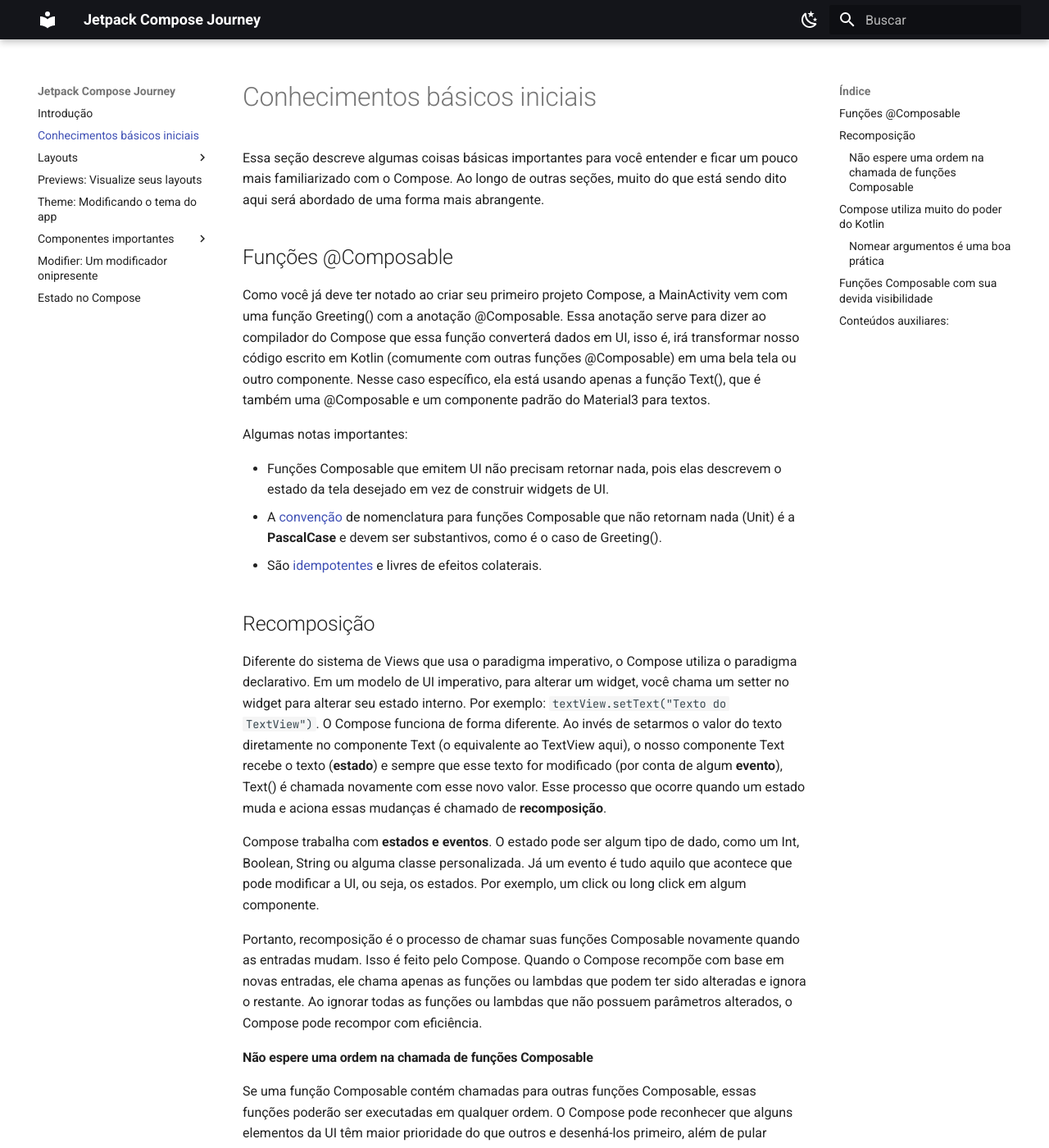
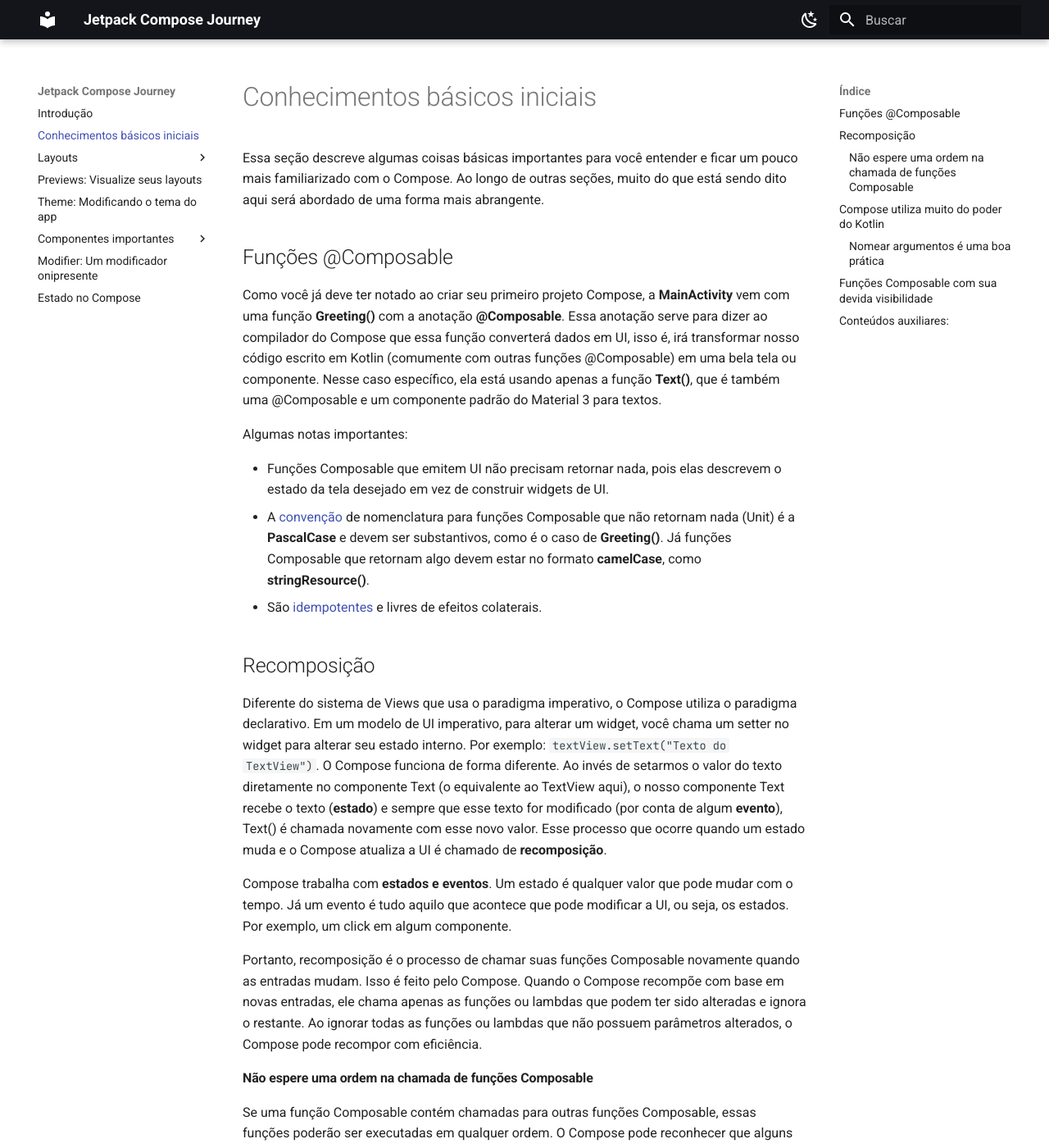
Before and after one commit to jsericksk/Jetpack-Compose-Journey, an MkDocs documentation site: the page built from docs/basic.md, in a window 1280 px wide and 1400 px high. Shown: the whole window at 82% size. Built offline with MkDocs 1.6.1 and Material for MkDocs 9.7.7, drawn with Linux system fonts in a browser that asks for light colours; emoji names are drawn with the system emoji font; some of the changed text lies outside the part shown.

Commit message:
basic.md atualizado

````diff
--- a/docs/basic.md
+++ b/docs/basic.md
@@ -4,25 +4,25 @@
 
 ## Funções @Composable
 
-Como você já deve ter notado ao criar seu primeiro projeto Compose, a MainActivity vem com uma função Greeting() com a anotação @Composable. Essa anotação serve para dizer ao compilador do Compose que essa função converterá dados em UI, isso é, irá transformar nosso código escrito em Kotlin (comumente com outras funções @Composable) em uma bela tela ou outro componente. Nesse caso específico, ela está usando apenas a função Text(), que é também uma @Composable e um componente padrão do Material3 para textos.
+Como você já deve ter notado ao criar seu primeiro projeto Compose, a **MainActivity** vem com uma função **Greeting()** com a anotação **@Composable**. Essa anotação serve para dizer ao compilador do Compose que essa função converterá dados em UI, isso é, irá transformar nosso código escrito em Kotlin (comumente com outras funções @Composable) em uma bela tela ou componente. Nesse caso específico, ela está usando apenas a função **Text()**, que é também uma @Composable e um componente padrão do Material 3 para textos.
 
 Algumas notas importantes:
 
 - Funções Composable que emitem UI não precisam retornar nada, pois elas descrevem o estado da tela desejado em vez de construir widgets de UI.
-- A [convenção](https://github.com/androidx/androidx/blob/androidx-main/compose/docs/compose-api-guidelines.md) de nomenclatura para funções Composable que não retornam nada (Unit) é a **PascalCase** e devem ser substantivos, como é o caso de Greeting().
+- A [convenção](https://github.com/androidx/androidx/blob/androidx-main/compose/docs/compose-api-guidelines.md#naming-unit-composable-functions-as-entities) de nomenclatura para funções Composable que não retornam nada (Unit) é a **PascalCase** e devem ser substantivos, como é o caso de **Greeting()**. Já funções Composable que retornam algo devem estar no formato **camelCase**, como **stringResource()**.
 - São [idempotentes](https://en.wikipedia.org/wiki/Idempotence#Computer_science_meaning) e livres de efeitos colaterais.
 
 ## Recomposição
 
-Diferente do sistema de Views que usa o paradigma imperativo, o Compose utiliza o paradigma declarativo. Em um modelo de UI imperativo, para alterar um widget, você chama um setter no widget para alterar seu estado interno. Por exemplo: ```textView.setText("Texto do TextView")```. O Compose funciona de forma diferente. Ao invés de setarmos o valor do texto diretamente no componente Text (o equivalente ao TextView aqui), o nosso componente Text recebe o texto (**estado**) e sempre que esse texto for modificado (por conta de algum **evento**), Text() é chamada novamente com esse novo valor. Esse processo que ocorre quando um estado muda e aciona essas mudanças é chamado de **recomposição**.
+Diferente do sistema de Views que usa o paradigma imperativo, o Compose utiliza o paradigma declarativo. Em um modelo de UI imperativo, para alterar um widget, você chama um setter no widget para alterar seu estado interno. Por exemplo: ```textView.setText("Texto do TextView")```. O Compose funciona de forma diferente. Ao invés de setarmos o valor do texto diretamente no componente Text (o equivalente ao TextView aqui), o nosso componente Text recebe o texto (**estado**) e sempre que esse texto for modificado (por conta de algum **evento**), Text() é chamada novamente com esse novo valor. Esse processo que ocorre quando um estado muda e o Compose atualiza a UI é chamado de **recomposição**.
 
-Compose trabalha com **estados e eventos**. O estado pode ser algum tipo de dado, como um Int, Boolean, String ou alguma classe personalizada. Já um evento é tudo aquilo que acontece que pode modificar a UI, ou seja, os estados. Por exemplo, um click ou long click em algum componente.
+Compose trabalha com **estados e eventos**. Um estado é qualquer valor que pode mudar com o tempo. Já um evento é tudo aquilo que acontece que pode modificar a UI, ou seja, os estados. Por exemplo, um click em algum componente.
 
 Portanto, recomposição é o processo de chamar suas funções Composable novamente quando as entradas mudam. Isso é feito pelo Compose. Quando o Compose recompõe com base em novas entradas, ele chama apenas as funções ou lambdas que podem ter sido alteradas e ignora o restante. Ao ignorar todas as funções ou lambdas que não possuem parâmetros alterados, o Compose pode recompor com eficiência.
 
 #### Não espere uma ordem na chamada de funções Composable
 
-Se uma função Composable contém chamadas para outras funções Composable, essas funções poderão ser executadas em qualquer ordem. O Compose pode reconhecer que alguns elementos da UI têm maior prioridade do que outros e desenhá-los primeiro, além de pular recomposições desnecessárias. Por exemplo:
+Se uma função Composable contém chamadas para outras funções Composable, essas funções poderão ser executadas em qualquer ordem. O Compose pode reconhecer que alguns elementos da UI têm maior prioridade do que outros e desenhá-los primeiro. Por exemplo:
 
 ```kotlin
 @Composable
````
